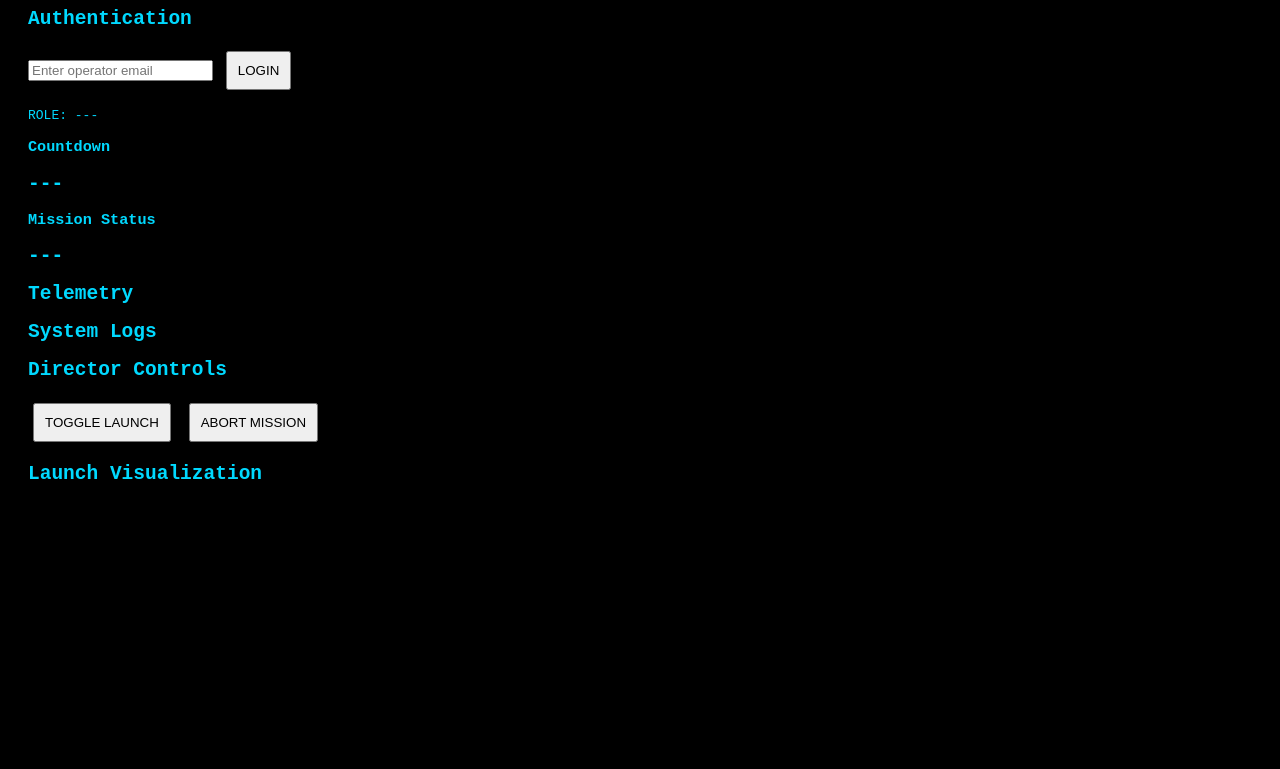
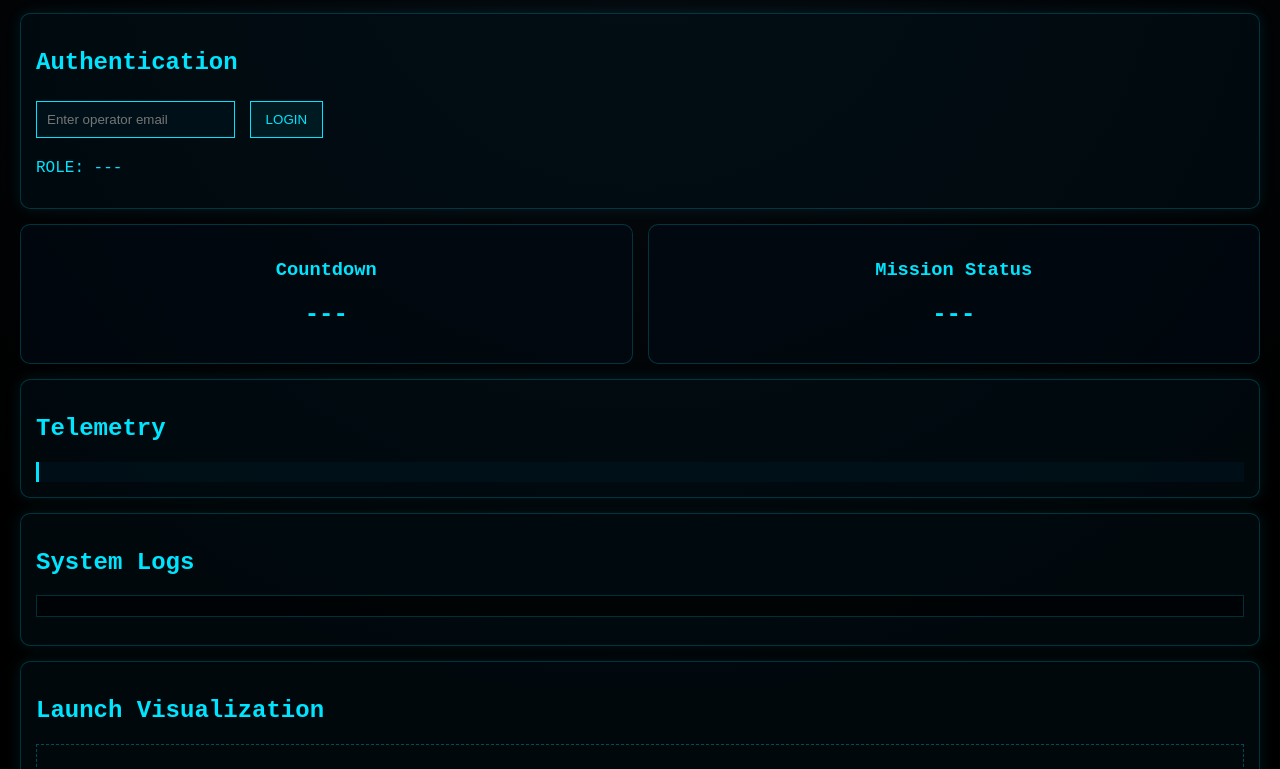
Before and after one commit to SISTEMtnt/isa-control-v3, a website: page public/index.html in a window 1280 px wide. Shown: the part 118-887 px from the top of the page. Before the commit the page ends 800 px from the top, so only its background shows below. Drawn offline with Linux system fonts and the light colour scheme.

Commit message:
update site

```diff
--- a/public/style.css
+++ b/public/style.css
@@ -1,15 +1,119 @@
-body{
-    background:#000;
-    color:#00d9ff;
-    font-family:monospace;
-    padding:20px;
+body {
+    background: radial-gradient(circle at top, #050b10, #000000 70%);
+    color: #00e5ff;
+    font-family: 'Courier New', monospace;
+    padding: 20px;
+    margin: 0;
 }
 
-#telemetry{
-    margin-top:10px;
+/* HEADER */
+h1 {
+    color: #00f0ff;
+    text-shadow: 0 0 10px #00f0ff;
+    margin-bottom: 10px;
 }
 
-button{
-    margin:5px;
-    padding:10px;
+/* PANELS */
+.panel {
+    border: 1px solid rgba(0, 229, 255, 0.2);
+    padding: 15px;
+    margin: 15px 0;
+    border-radius: 10px;
+    background: rgba(0, 20, 30, 0.4);
+    box-shadow: 0 0 15px rgba(0, 229, 255, 0.1);
 }
+
+/* INPUTS */
+input {
+    padding: 10px;
+    background: #001018;
+    border: 1px solid #00e5ff;
+    color: #00e5ff;
+    outline: none;
+}
+
+/* BUTTONS */
+button {
+    margin: 5px;
+    padding: 10px 15px;
+    background: #001a22;
+    border: 1px solid #00e5ff;
+    color: #00e5ff;
+    cursor: pointer;
+    transition: 0.2s;
+}
+
+button:hover {
+    background: #00e5ff;
+    color: #000;
+    box-shadow: 0 0 10px #00e5ff;
+}
+
+/* IMPORTANT BUTTONS */
+.btn.danger {
+    border-color: #ff004c;
+    color: #ff004c;
+}
+
+.btn.danger:hover {
+    background: #ff004c;
+    color: #000;
+}
+
+.btn.primary {
+    border-color: #00ff9d;
+    color: #00ff9d;
+}
+
+.btn.primary:hover {
+    background: #00ff9d;
+    color: #000;
+}
+
+/* GRID DASHBOARD */
+.grid {
+    display: grid;
+    grid-template-columns: repeat(2, 1fr);
+    gap: 15px;
+}
+
+.card {
+    border: 1px solid rgba(0, 229, 255, 0.2);
+    padding: 15px;
+    border-radius: 10px;
+    background: rgba(0, 10, 20, 0.6);
+    text-align: center;
+}
+
+/* TELEMETRY */
+#telemetry {
+    margin-top: 10px;
+    padding: 10px;
+    background: rgba(0, 20, 30, 0.6);
+    border-left: 3px solid #00e5ff;
+}
+
+/* LOGS */
+.logs {
+    max-height: 200px;
+    overflow-y: auto;
+    background: rgba(0, 0, 0, 0.6);
+    padding: 10px;
+    border: 1px solid rgba(0, 229, 255, 0.2);
+}
+
+/* HIDDEN */
+.hidden {
+    display: none;
+}
+
+/* SCENE AREA */
+.scene {
+    height: 200px;
+    border: 1px dashed rgba(0, 229, 255, 0.3);
+    margin-top: 10px;
+    display: flex;
+    align-items: center;
+    justify-content: center;
+    color: rgba(0, 229, 255, 0.5);
+}
```
